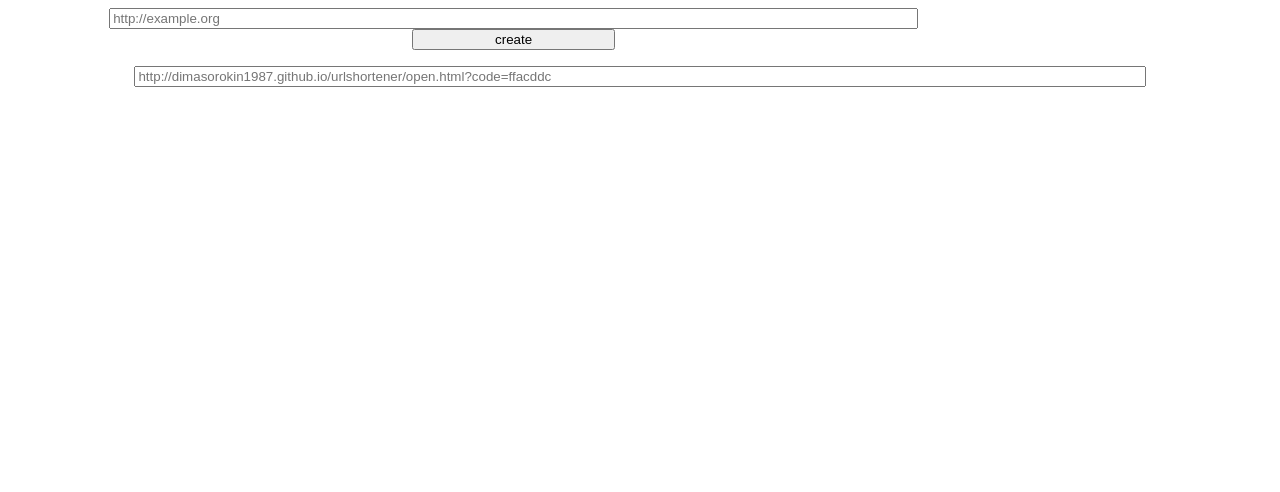
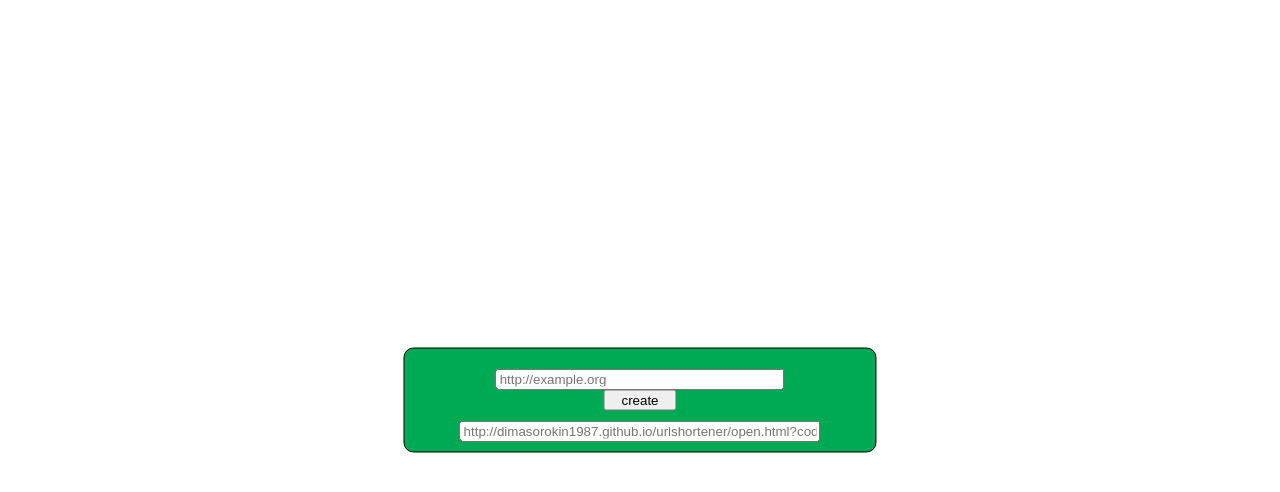
Before and after one commit to dimasorokin1987/urlshortener, a plain HTML site: page index.html in a window 1280 px wide. Drawn offline with Linux system fonts and the light colour scheme.

Commit message:
update style

```diff
--- a/index.html
+++ b/index.html
@@ -7,8 +7,22 @@
             body{
                 text-align: center;
             }
-            #inputConteiner{
+            .centered {
+                position: fixed;
+                top: 50%;
+                left: 50%;
+                transform: translate(-50%, -50%);
+            }
+            #container{
+                border: 1px solid black;
+                padding: 10px;
+                border-radius: 10px;
+                background: #0a5;
+            }
+            #inputContainer{
+                display: inline-block;
                 width:80%;
+                margin: 10px;
             }
             #urlInput{
                 width:80%;
@@ -22,11 +36,13 @@
         </style>
     </head>
     <body>
-        <p id='inputConteiner'>
-            <input type='text' id='urlInput' placeholder='http://example.org' />
-            <input type='button' id='createButton' value='create' />
-        </p>
-        <input type='text' id='resultInput' placeholder='http://dimasorokin1987.github.io/urlshortener/open.html?code=ffacddc' />
+        <div id='container' class='centered'>
+            <p id='inputContainer'>
+                <input type='text' id='urlInput' placeholder='http://example.org' />
+                <input type='button' id='createButton' value='create' />
+            </p>
+            <input type='text' id='resultInput' placeholder='http://dimasorokin1987.github.io/urlshortener/open.html?code=ffacddc' />
+        </div>
         <script>
             const baseResultUrl = 'http://dimasorokin1987.github.io/urlshortener/open.html?code=';
 
```
